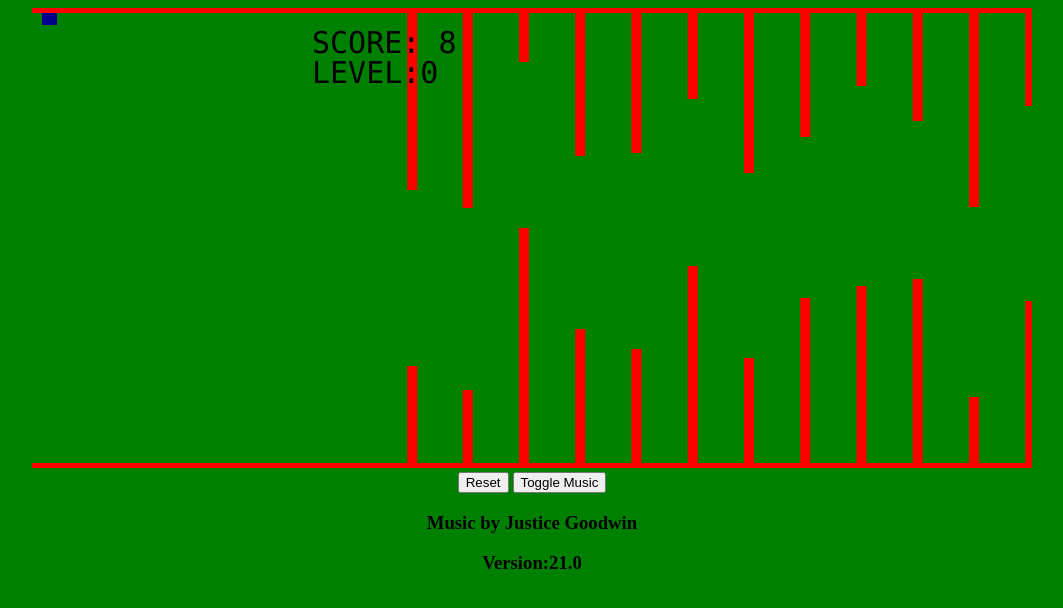
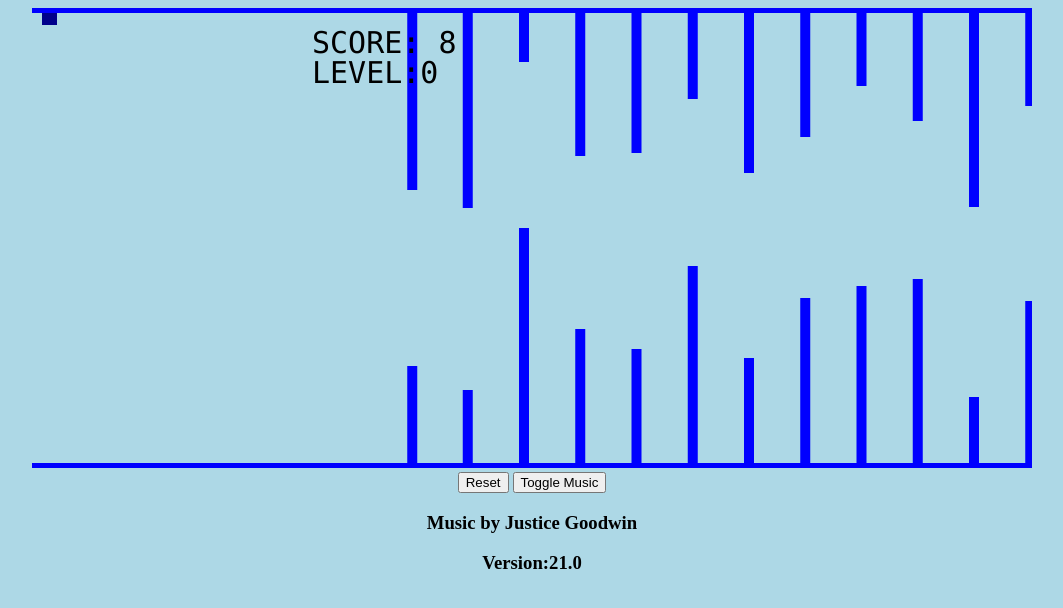
Before and after one commit to loganwe/Box-Bounce, a plain HTML site: page game.html in a window 1280 px wide. Shown: the whole page, without its empty margins (108-1171 px from the left). Drawn offline with Linux system fonts and the light colour scheme.

Commit message:
Add files via upload

```diff
--- a/game.html
+++ b/game.html
@@ -151,8 +151,8 @@ function updateGameArea() {
         minGap = 150;
         maxGap = 200;
         gap = Math.floor(Math.random()*(maxGap-minGap+1)+minGap);
-        myObstacles.push(new component(10, height, "red", x, 0));
-        myObstacles.push(new component(10, x - height - gap, "red", x, height + gap));
+        myObstacles.push(new component(10, height, "blue", x, 0));
+        myObstacles.push(new component(10, x - height - gap, "blue", x, height + gap));
     }
     for (i = 0; i < myObstacles.length; i += 1) {
         myObstacles[i].x += -distance_between_enemies;
--- a/style.css
+++ b/style.css
@@ -1,9 +1,9 @@
 canvas {
-    border-bottom:5px solid red;
-    border-top: 5px solid red;
-    background-color: green;
+    border-bottom:5px solid blue;
+    border-top: 5px solid blue;
+    background-color: lightblue;
 }
 body{
     text-align: center;
-    background-color: green;
+    background-color: lightblue;
 }
```
